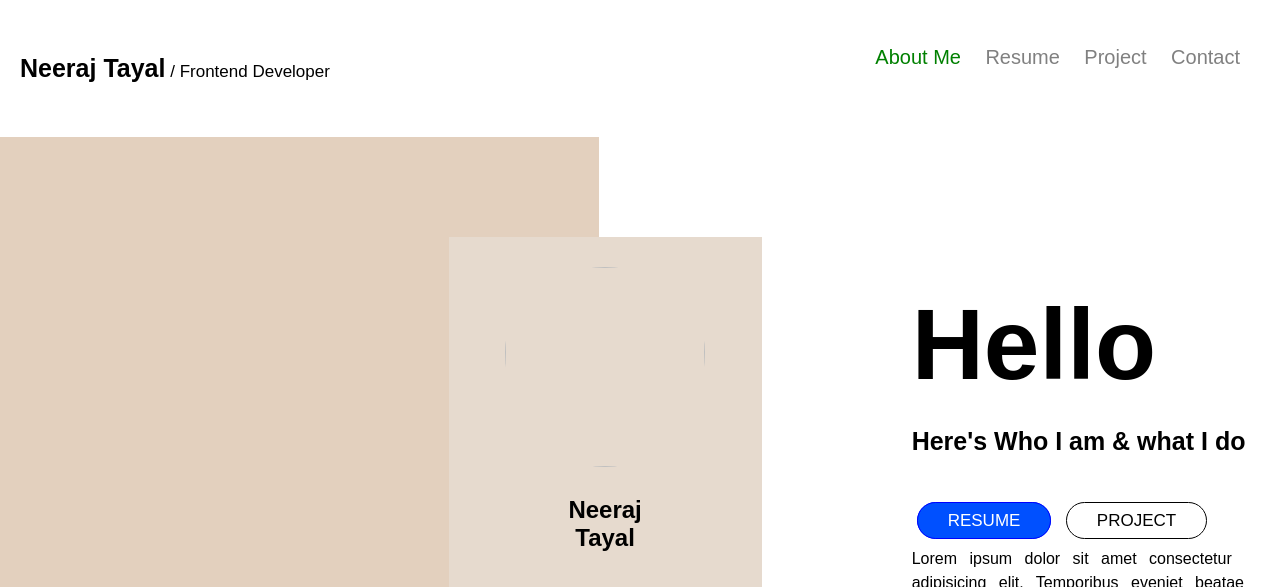
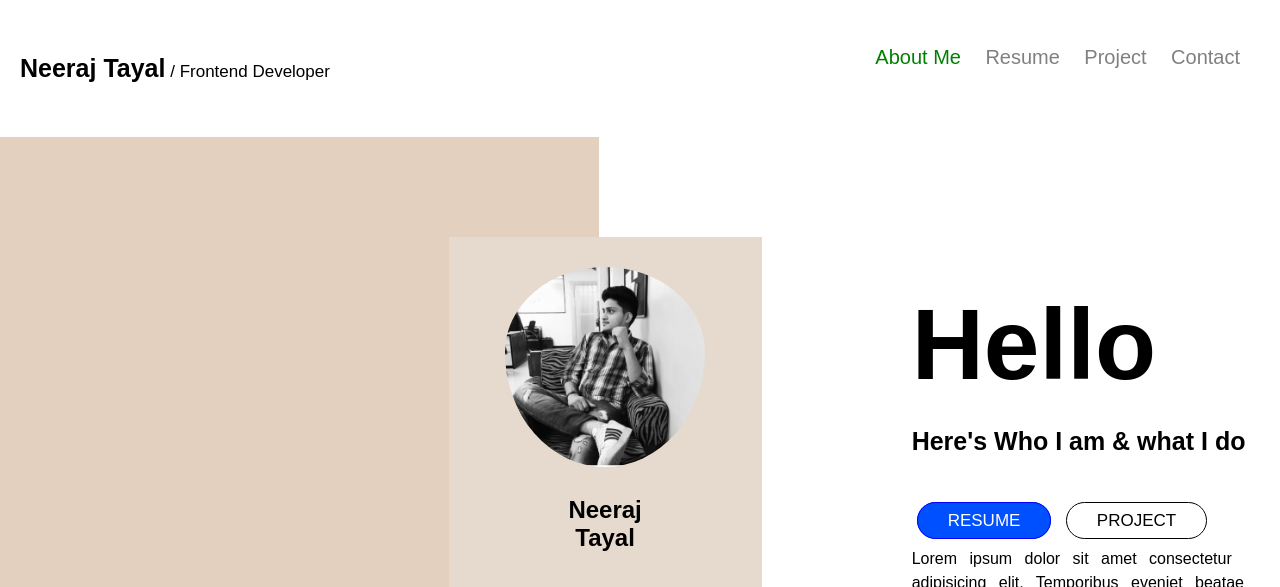
Before and after one commit to neeraj504/myresume, a plain HTML site: page index.html in a window 1280 px wide. Shown: the top 587 px of the page. Drawn offline with Linux system fonts and the light colour scheme.

Commit message:
Update index.html

```diff
--- a/index.html
+++ b/index.html
@@ -26,7 +26,7 @@
 
             </div>
             <div class="profile-image">
-                <img src="Images/dp.png">
+                <img src="dp.png">
                 <h2>Neeraj<br>Tayal</h2>
                 <hr style="width: 50px;">
                 <h1>Frontend Developer</h1>
```
